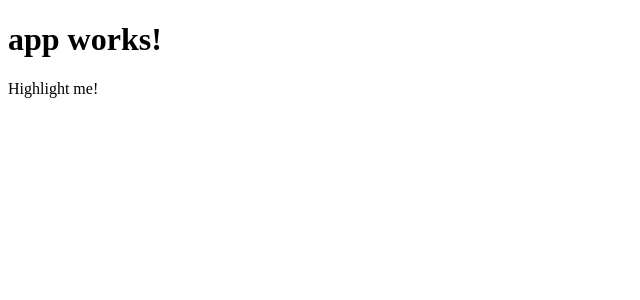
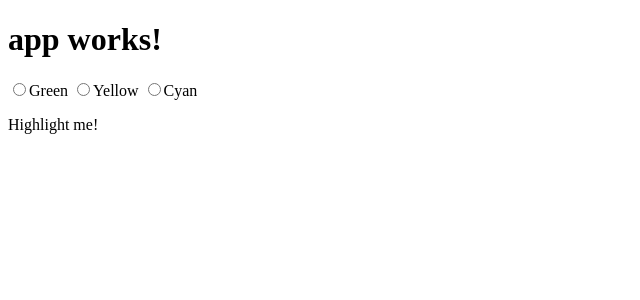
Before and after one commit to zhangkang1521/Angular2-CLI, an Angular app: page / in a window 1280 px wide. Shown: the top 300 px of the page, without its empty margins (0-640 px from the left). Built offline with nearby package versions, Linux system fonts and the light colour scheme.

Commit message:
指令第二个属性

```diff
--- a/src/app/app.component.html
+++ b/src/app/app.component.html
@@ -4,4 +4,10 @@
 <p myHighlight [highlightColor]="color">I am green with envy!</p>
 <p myHighlight highlightColor="green">I am green with envy!</p>
 <p myHighlight [myHighlight]="'green'">I am green with envy!</p>-->
-<p [myHighlight]="color">Highlight me!</p>
+<div>
+  <input type="radio" name="colors" (click)="color='lightgreen'">Green
+  <input type="radio" name="colors" (click)="color='yellow'">Yellow
+  <input type="radio" name="colors" (click)="color='cyan'">Cyan
+</div>
+{{color}}
+<p [myHighlight]="color" defaultColor="violet">Highlight me!</p>
--- a/src/app/app.component.ts
+++ b/src/app/app.component.ts
@@ -7,5 +7,5 @@ import { Component } from '@angular/core';
 })
 export class AppComponent {
   title = 'app works!';
-  color = 'red';
+  color;
 }
--- a/src/app/directive/highlight.directive.ts
+++ b/src/app/directive/highlight.directive.ts
@@ -10,15 +10,19 @@ export class HighlightDirective {
   @Input('myHighlight')
   highlightColor: string;
 
+  @Input()
+  defaultColor: string;
+
   constructor(private el: ElementRef) {
-    // el.nativeElement.style.background = 'yellow';
+     //el.nativeElement.style.color = 'red';
   }
 
   @HostListener("mouseenter")
   onMouseEnter() {
     console.log('mouseEnter');
     console.log(this.highlightColor);
-    this.highlight(this.highlightColor);
+    console.log(this.defaultColor);
+    this.highlight(this.highlightColor || this.defaultColor || 'green');
   }
 
   @HostListener("mouseleave")
```
